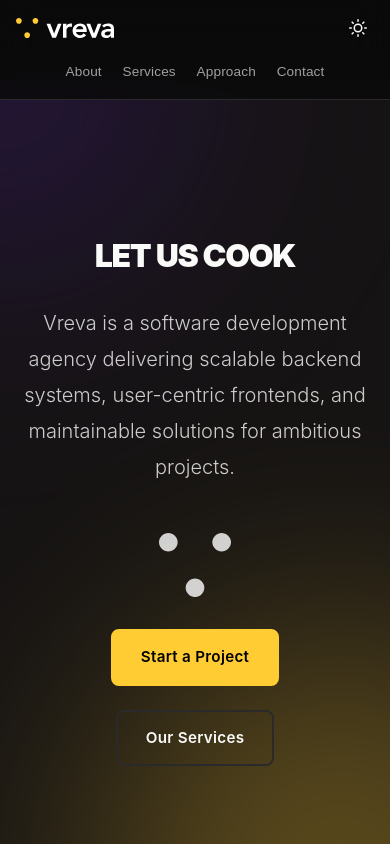
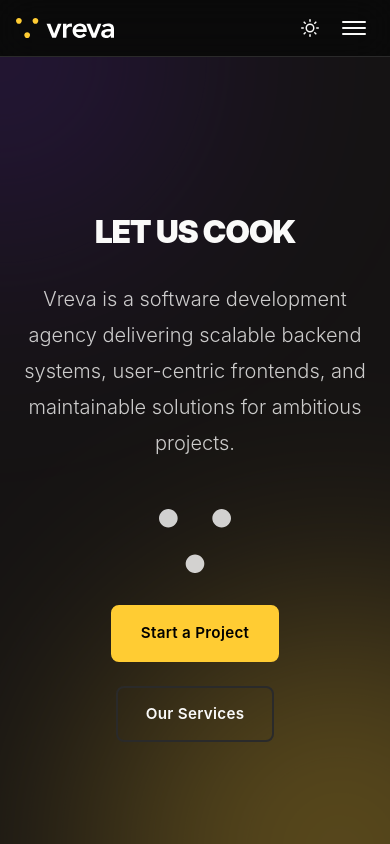
Before and after one commit to antoniobunicic/vreva-hr, a React (Create React App) app: page / in a window 390 px wide. Shown: the top 844 px of the page. Built offline with nearby package versions, Linux system fonts and the light colour scheme.

Commit message:
Show hamburger icon on mobile

```diff
--- a/src/App.css
+++ b/src/App.css
@@ -64,6 +64,12 @@ body {
   display: flex;
   justify-content: space-between;
   align-items: center;
+}
+
+.nav-right {
+  display: flex;
+  align-items: center;
+  gap: 0.5rem;
 }
 
 .nav-logo img {
@@ -164,6 +170,47 @@ body {
 .theme-icon.light .moon-icon {
   transform: scale(1);
   opacity: 1;
+}
+
+.mobile-menu-toggle {
+  display: none;
+  background: none;
+  border: none;
+  cursor: pointer;
+  padding: 0.5rem;
+  z-index: 1001;
+}
+
+.hamburger {
+  display: flex;
+  flex-direction: column;
+  gap: 4px;
+  width: 24px;
+}
+
+.hamburger span {
+  display: block;
+  width: 100%;
+  height: 2px;
+  background: var(--color-text);
+  transition: all 0.3s ease;
+  border-radius: 2px;
+}
+
+.hamburger.open span:nth-child(1) {
+  transform: rotate(45deg) translate(6px, 6px);
+}
+
+.hamburger.open span:nth-child(2) {
+  opacity: 0;
+}
+
+.hamburger.open span:nth-child(3) {
+  transform: rotate(-45deg) translate(6px, -6px);
+}
+
+[data-theme='light'] .hamburger span {
+  background: #ffffff;
 }
 
 /* Main Content */
@@ -665,27 +712,68 @@ section {
 }
 
 @media (max-width: 768px) {
+  main {
+    margin-top: 60px;
+  }
+
   .container {
     padding: 0 1.5rem;
   }
 
   .nav-container {
     padding: 0.75rem 1rem;
-    flex-direction: row;
-    flex-wrap: wrap;
-    gap: 0.75rem;
-    justify-content: space-between;
   }
 
-  .nav-logo {
-    order: 1;
+  .nav-right {
+    display: flex;
+    align-items: center;
+    gap: 0.5rem;
+  }
+
+  .mobile-menu-toggle {
+    display: block;
+  }
+
+  .nav-menu {
+    position: absolute;
+    top: 100%;
+    left: 0;
+    right: 0;
+    background: var(--color-darker);
+    flex-direction: column;
+    width: 100%;
+    max-height: 0;
+    overflow: hidden;
+    transition: max-height 0.3s ease-in-out;
+    border-bottom: 1px solid var(--color-border);
+    gap: 0;
+  }
+
+  .nav-menu.open {
+    max-height: 300px;
+  }
+
+  .nav-menu li {
+    width: 100%;
+    border-bottom: 1px solid var(--color-border);
+  }
+
+  .nav-menu li:last-child {
+    border-bottom: none;
+  }
+
+  .nav-menu button {
+    width: 100%;
+    text-align: left;
+    font-size: 1rem;
+    padding: 1rem 1.5rem;
+    border-radius: 0;
   }
 
   .theme-toggle {
-    order: 2;
-    margin-left: auto;
     width: 36px;
     height: 36px;
+    margin-left: 0;
   }
 
   .theme-icon {
@@ -693,21 +781,8 @@ section {
     height: 20px;
   }
 
-  .nav-menu {
-    order: 3;
-    flex-wrap: nowrap;
-    justify-content: center;
-    gap: 0;
-    width: 100%;
-  }
-
   .nav-logo img {
     height: 24px;
-  }
-
-  .nav-menu button {
-    font-size: 1rem;
-    padding: 0.5rem 0.85rem;
   }
 
   section {
@@ -746,6 +821,10 @@ section {
 }
 
 @media (max-width: 480px) {
+  main {
+    margin-top: 56px;
+  }
+
   .nav-logo img {
     height: 20px;
   }
@@ -762,8 +841,8 @@ section {
   }
 
   .nav-menu button {
-    font-size: 0.85rem;
-    padding: 0.5rem 0.65rem;
+    font-size: 0.95rem;
+    padding: 1rem 1.5rem;
   }
 
   .hero-title {
--- a/src/App.js
+++ b/src/App.js
@@ -11,6 +11,7 @@ import logo from './assets/logo.svg';
 function App() {
   const [activeSection, setActiveSection] = useState('');
   const [isDarkMode, setIsDarkMode] = useState(true);
+  const [isMobileMenuOpen, setIsMobileMenuOpen] = useState(false);
 
   useEffect(() => {
     const savedTheme = localStorage.getItem('theme');
@@ -54,7 +55,12 @@ function App() {
     const element = document.getElementById(sectionId);
     if (element) {
       element.scrollIntoView({ behavior: 'smooth' });
+      setIsMobileMenuOpen(false);
     }
+  };
+
+  const toggleMobileMenu = () => {
+    setIsMobileMenuOpen(!isMobileMenuOpen);
   };
 
   return (
@@ -64,7 +70,8 @@ function App() {
           <div className="nav-logo">
             <img src={logo} alt="Vreva" />
           </div>
-          <ul className="nav-menu">
+          <div className="nav-right">
+            <ul className={`nav-menu ${isMobileMenuOpen ? 'open' : ''}`}>
               <li>
                 <button
                   className={activeSection === 'about' ? 'active' : ''}
@@ -99,6 +106,14 @@ function App() {
               </li>
             </ul>
             <ThemeToggle isDarkMode={isDarkMode} onToggle={toggleTheme} />
+            <button className="mobile-menu-toggle" onClick={toggleMobileMenu} aria-label="Toggle menu">
+              <span className={`hamburger ${isMobileMenuOpen ? 'open' : ''}`}>
+                <span></span>
+                <span></span>
+                <span></span>
+              </span>
+            </button>
+          </div>
         </div>
       </nav>
 
```
Lines whose indentation alone changed are shown as unchanged.
